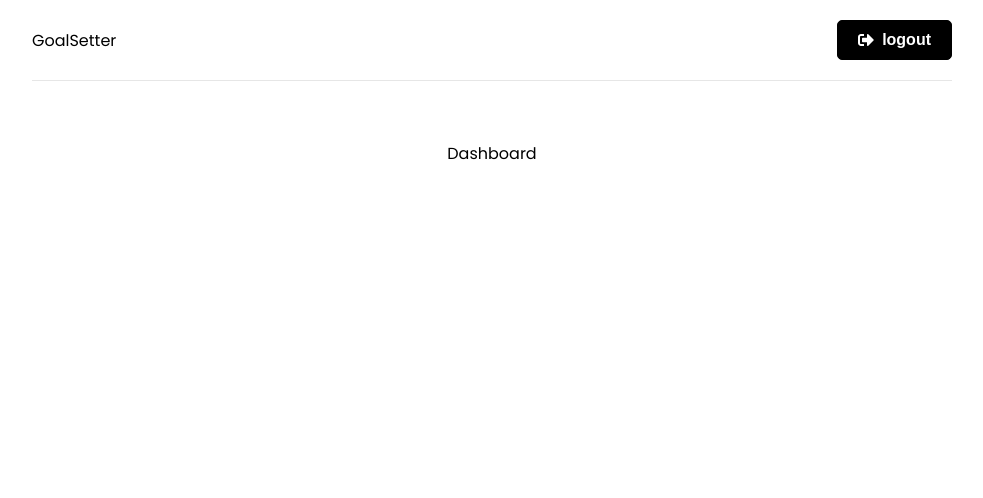
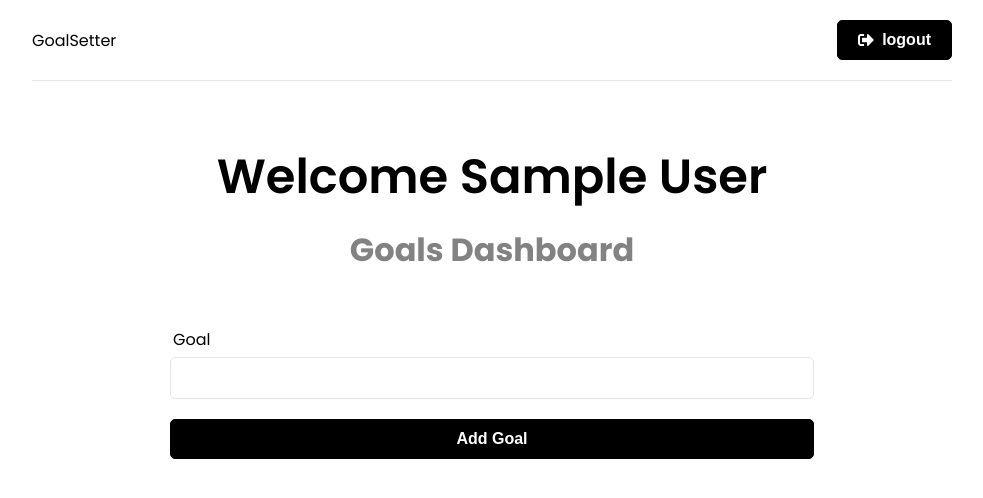
Before and after one commit to matsubrasil/mern001_traversy, a React (Create React App) app in the folder frontend/: page / in a window 1280 px wide. Shown: the top 498 px of the page, without its empty margins (148-1131 px from the left). Built offline with nearby package versions, Linux system fonts and the light colour scheme; sample sign-in values are in the browser's storage.

Commit message:
feat: add create goal (redux)

```diff
--- /dev/null
+++ b/frontend/src/components/goalForm.component.jsx
@@ -0,0 +1,38 @@
+import React, { useState } from 'react';
+import { useDispatch } from 'react-redux';
+import { createGoal } from './../features/goals/goal.slice';
+
+export const GoalForm = () => {
+  const [text, setText] = useState('');
+  console.log(text);
+  const dispatch = useDispatch();
+
+  const onSubmit = (e) => {
+    e.preventDefault();
+
+    dispatch(createGoal({ text }));
+    setText('');
+  };
+
+  return (
+    <section className='form'>
+      <form onSubmit={onSubmit}>
+        <div className='form-group'>
+          <label htmlFor='text'>Goal</label>
+          <input
+            type='text'
+            id='text'
+            name='text'
+            value={text}
+            onChange={(e) => setText(e.target.value)}
+          />
+        </div>
+        <div className='form-group'>
+          <button className='btn btn-block' type='submit'>
+            Add Goal
+          </button>
+        </div>
+      </form>
+    </section>
+  );
+};
--- a/frontend/src/components/index.js
+++ b/frontend/src/components/index.js
@@ -1,2 +1,3 @@
 export * from './header.component';
 export * from './spinner.component';
+export * from './goalForm.component';
--- a/frontend/src/features/goals/goal.service.js
+++ b/frontend/src/features/goals/goal.service.js
@@ -0,0 +1,17 @@
+import axios from 'axios';
+
+const API_URL = '/api/goals';
+
+const create = async (goalData, token) => {
+  const response = await axios.post(API_URL, goalData, {
+    headers: { Authorization: `Bearer ${token}` },
+  });
+
+  return response.data;
+};
+
+const goalService = {
+  create,
+};
+
+export default goalService;
--- a/frontend/src/features/goals/goal.slice.js
+++ b/frontend/src/features/goals/goal.slice.js
@@ -1,4 +1,5 @@
 import { createSlice, createAsyncThunk } from '@reduxjs/toolkit';
+import goalService from './goal.service';
 
 const initialState = {
   goals: [],
@@ -8,12 +9,46 @@
   message: '',
 };
 
+export const createGoal = createAsyncThunk(
+  'goals/create',
+  async (goal, thunkAPI) => {
+    try {
+      const token = thunkAPI.getState().auth.user.token;
+      return await goalService.create(goal, token);
+    } catch (error) {
+      const message =
+        (error.response &&
+          error.response.data &&
+          error.response.data.message) ||
+        error.message ||
+        error.toString();
+      return thunkAPI.rejectWithValue(message);
+    }
+  }
+);
+
 export const goalSlice = createSlice({
   name: 'goal',
   initialState,
   reducers: {
     reset: (state) => initialState,
   },
+  extraReducers: (builder) => {
+    builder
+      .addCase(createGoal.pending, (state) => {
+        state.isLoading = true;
+      })
+      .addCase(createGoal.fulfilled, (state, action) => {
+        state.isLoading = false;
+        state.isSuccess = true;
+        state.goals.push(action.payload);
+      })
+      .addCase(createGoal.rejected, (state, action) => {
+        state.isLoading = false;
+        state.isError = true;
+        state.message = action.payload;
+      });
+  },
 });
 
 export const { reset } = goalSlice.actions;
--- a/frontend/src/pages/dashboard.page.jsx
+++ b/frontend/src/pages/dashboard.page.jsx
@@ -1,6 +1,7 @@
 import { useEffect } from 'react';
 import { useSelector } from 'react-redux';
 import { useNavigate } from 'react-router-dom';
+import { GoalForm } from '../components';
 
 export const Dashboard = () => {
   const { user } = useSelector((state) => state.auth);
@@ -12,5 +13,13 @@
     }
   }, [user, navigate]);
 
-  return <div>Dashboard</div>;
+  return (
+    <>
+      <section className='heading'>
+        <h1>Welcome {user?.name}</h1>
+        <p>Goals Dashboard</p>
+      </section>
+      <GoalForm />
+    </>
+  );
 };
```
